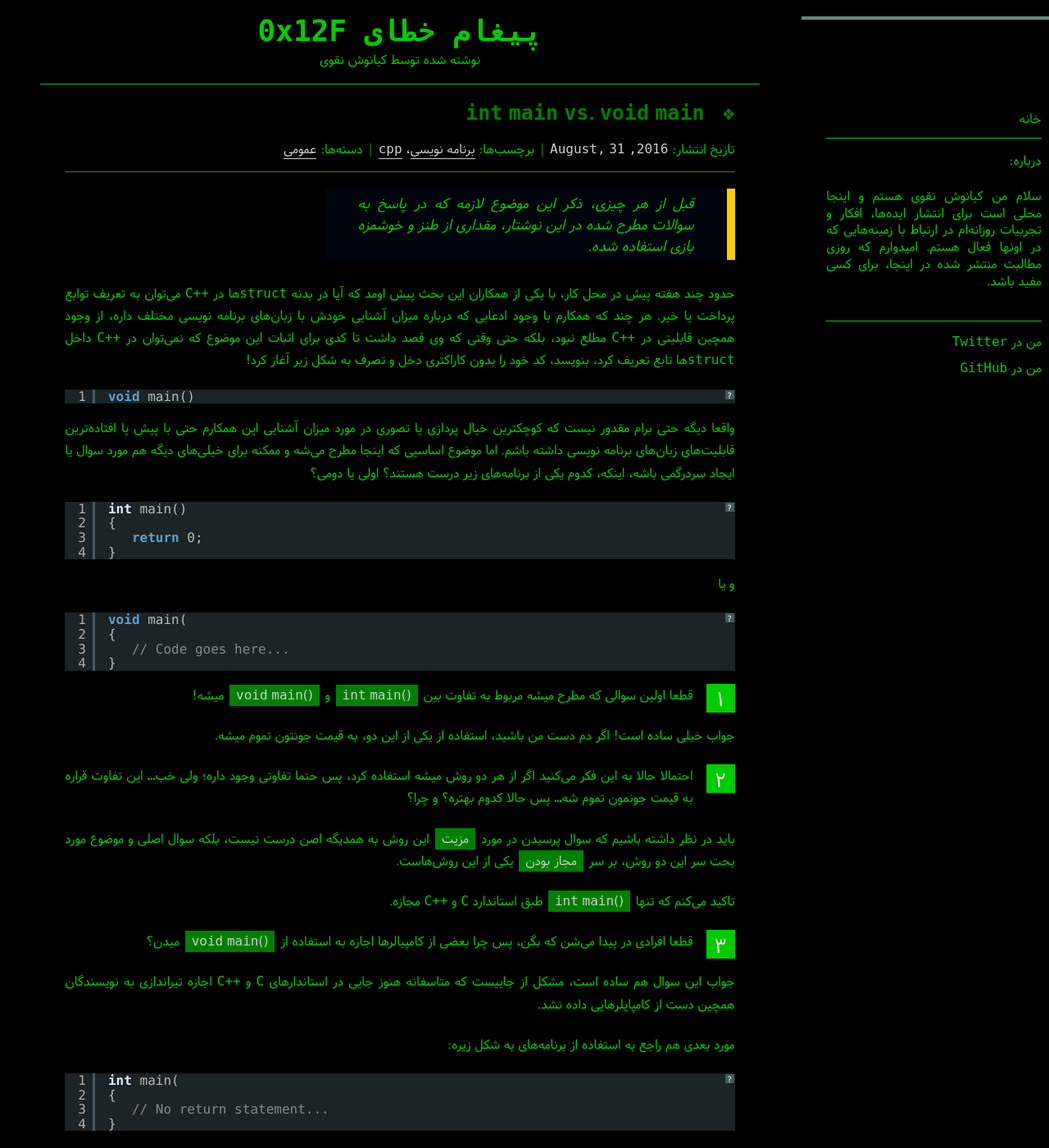
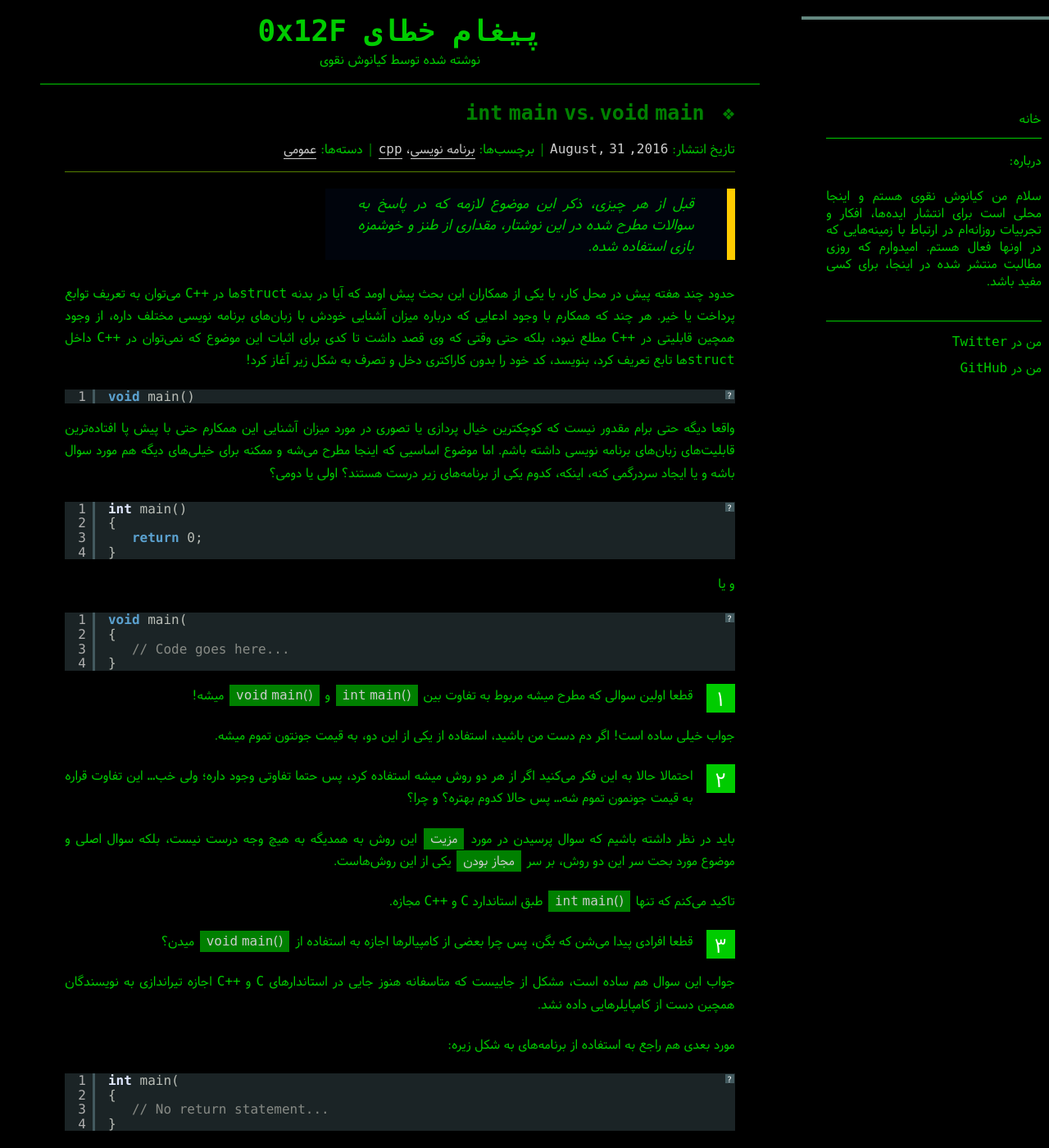
Before and after one commit to rashid2003/theskn, a Jekyll site: the page built from _posts/2016-09-01-int-main-vs-void-main.md, in a window 1280 px wide and 1400 px high. Shown: the whole window at 82% size. Built offline with Jekyll 4.4.1, drawn with Linux system fonts in a browser that asks for light colours; nearby versions of some CDN libraries; comment, search, counter and statistics services are not loaded.

Commit message:
Fix some misspellings

```diff
--- a/_posts/2016-09-01-int-main-vs-void-main.md
+++ b/_posts/2016-09-01-int-main-vs-void-main.md
@@ -24,7 +24,7 @@ void main()
 </pre>
 </div>
 واقعا دیگه حتی برام مقدور نیست که کوچکترین خیال پردازی یا تصوری در مورد میزان آشنایی این همکارم حتی با پیش پا افتاده‌ترین قابلیت‌های زبان‌های برنامه نویسی داشته باشم.
-اما موضوع اساسیی که اینجا مطرح می‌شه و ممکنه برای خیلی‌های دیگه هم مورد سوال یا ایجاد سردرگمی باشه، اینکه، کدوم یکی از برنامه‌های زیر درست هستند؟ اولی یا دومی؟
+اما موضوع اساسیی که اینجا مطرح می‌شه و ممکنه برای خیلی‌های دیگه هم مورد سوال باشه و یا ایجاد سردرگمی کنه، اینکه، کدوم یکی از برنامه‌های زیر درست هستند؟ اولی یا دومی؟
 <div class="ltr-direction font-family-consolas">
 <pre class="brush: cpp">
 int main()
@@ -50,12 +50,12 @@ void main(
 <span class="number-box">۲</span>
 احتمالا حالا به این فکر می‌کنید اگر از هر دو روش میشه استفاده کرد، پس حتما تفاوتی وجود داره؛ ولی خب... این تفاوت قراره به قیمت جونمون تموم شه... پس حالا کدوم بهتره؟ و چرا؟
 
-باید در نظر داشته باشیم که سوال پرسیدن در مورد <span class="highlight-text">مزیت</span> این روش به همدیگه اصن درست نیست، بلکه سوال اصلی و موضوع مورد بحت سر این دو روش، بر سر <span class="highlight-text">مجاز بودن</span> یکی از این روش‌هاست.
+باید در نظر داشته باشیم که سوال پرسیدن در مورد <span class="highlight-text">مزیت</span> این روش به همدیگه به هیچ وجه درست نیست، بلکه سوال اصلی و موضوع مورد بحت سر این دو روش، بر سر <span class="highlight-text">مجاز بودن</span> یکی از این روش‌هاست.
 
 تاکید می‌کنم که تنها <span class="highlight-text">()int main</span> طبق استاندارد C و ++C مجازه.
 
 <span class="number-box">۳</span>
-قطعا افرادی در پیدا می‌شن که بگن، پس چرا بعضی از کامپیالرها اجازه به استفاده از <span class="highlight-text">()void main</span> میدن؟
+قطعا افرادی پیدا می‌شن که بگن، پس چرا بعضی از کامپیالرها اجازه به استفاده از <span class="highlight-text">()void main</span> میدن؟
 
 جواب این سوال هم ساده است، مشکل از جاییست که متاسفانه هنوز جایی در استاندارهای C و ++C اجازه تیراندازی به نویسندگان همچین دست از کامپایلرهایی داده نشد.
 
```
